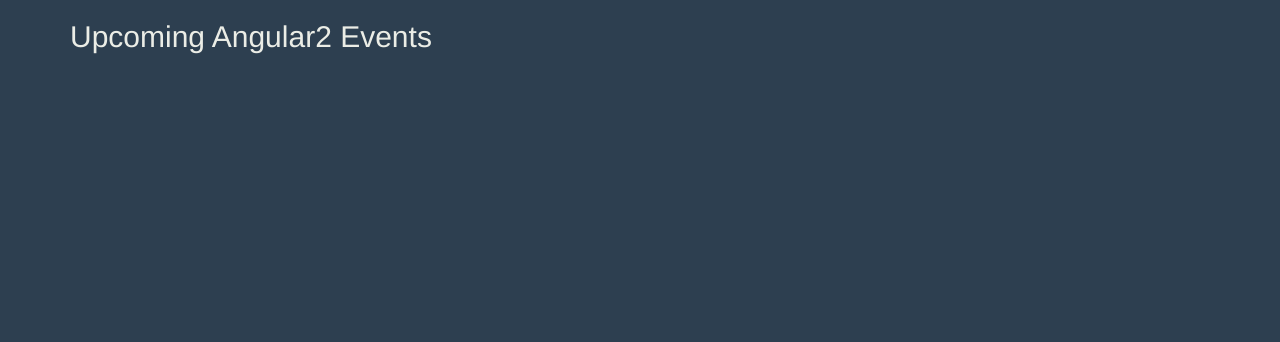
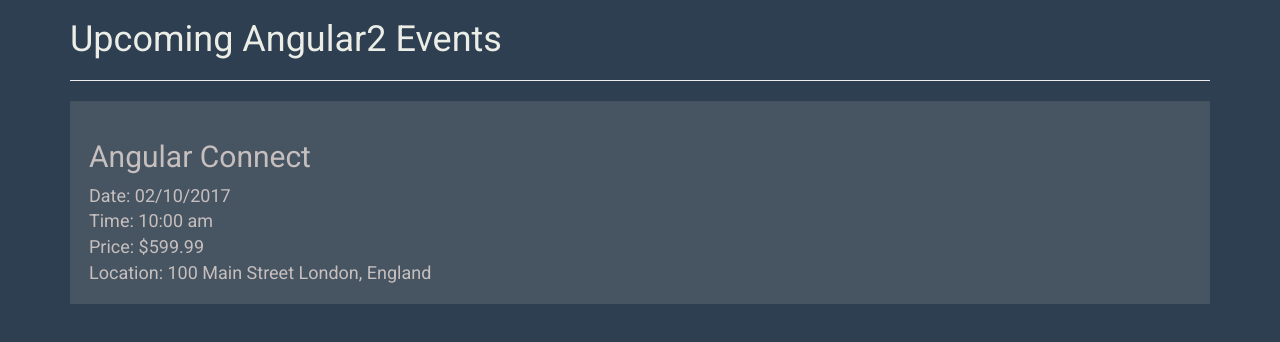
Before and after one commit to thebishorup/Angular2-ReDo, an Angular app: page / in a window 1280 px wide. Shown: the top 342 px of the page. Built offline with nearby package versions, Linux system fonts and the light colour scheme.

Commit message:
Updating Styles

```diff
--- a/src/app/events/event-list/event-list.component.css
+++ b/src/app/events/event-list/event-list.component.css
@@ -0,0 +1,12 @@
+.eventCustomThumbnail {
+    background-color: #475563;
+    color: #C6BFBE;
+    border-radius: 0;
+    border:none;
+    cursor: pointer;
+    font-size: 18px;
+}
+
+.eventCustomThumbnail:hover {
+    background-color: #4F5F6C;
+}
--- a/src/app/events/event-list/event-list.component.html
+++ b/src/app/events/event-list/event-list.component.html
@@ -1,3 +1,17 @@
-<h2>
+<h1>
   Upcoming Angular2 Events
-</h2>
+</h1>
+
+<hr>
+
+<div class="well hoverwell thumbnail eventCustomThumbnail">
+  <h2>{{event.name}}</h2>
+  <div>Date: {{event.date}}</div>
+  <div>Time: {{event.time}}</div>
+  <div>Price: ${{event.price}}</div>
+  <div>
+    <span>Location: {{event.location.address}}</span>
+    <span>&nbsp;</span>
+    <span>{{event.location.city}}, {{event.location.country}}</span>
+  </div>
+</div>
--- a/src/app/events/event-list/event-list.component.ts
+++ b/src/app/events/event-list/event-list.component.ts
@@ -7,6 +7,20 @@ import { Component, OnInit } from '@angular/core';
 })
 export class EventListComponent implements OnInit {
 
+  event = {
+    id: 1,
+    name: 'Angular Connect',
+    date: '02/10/2017',
+    time: '10:00 am',
+    price: 599.99,
+    imageUrl: '',
+    location: {
+      address: '100 Main Street',
+      city: 'London',
+      country: 'England'
+    }
+  }
+
   constructor() { }
 
   ngOnInit() {
--- a/src/styles.css
+++ b/src/styles.css
@@ -1,5 +1,8 @@
 /* You can add global styles to this file, and also import other style files */
+@import url('https://fonts.googleapis.com/css?family=Roboto');
+
 body {
     background-color: #2d3f50;
     color: #ebede6;
+    font-family: 'Roboto', sans-serif;
 }
```
